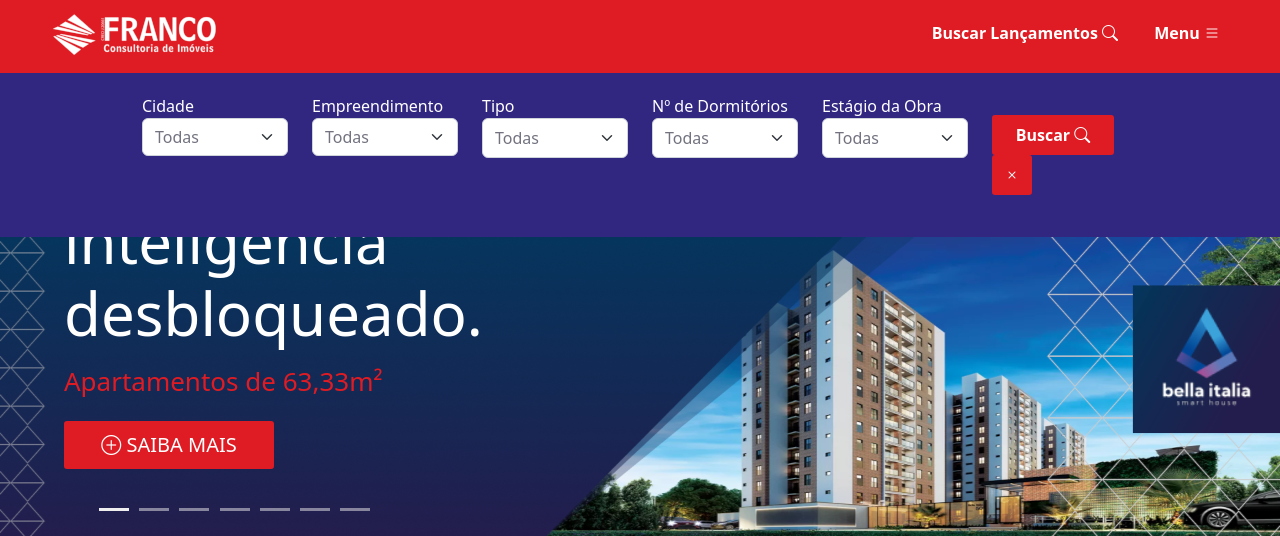
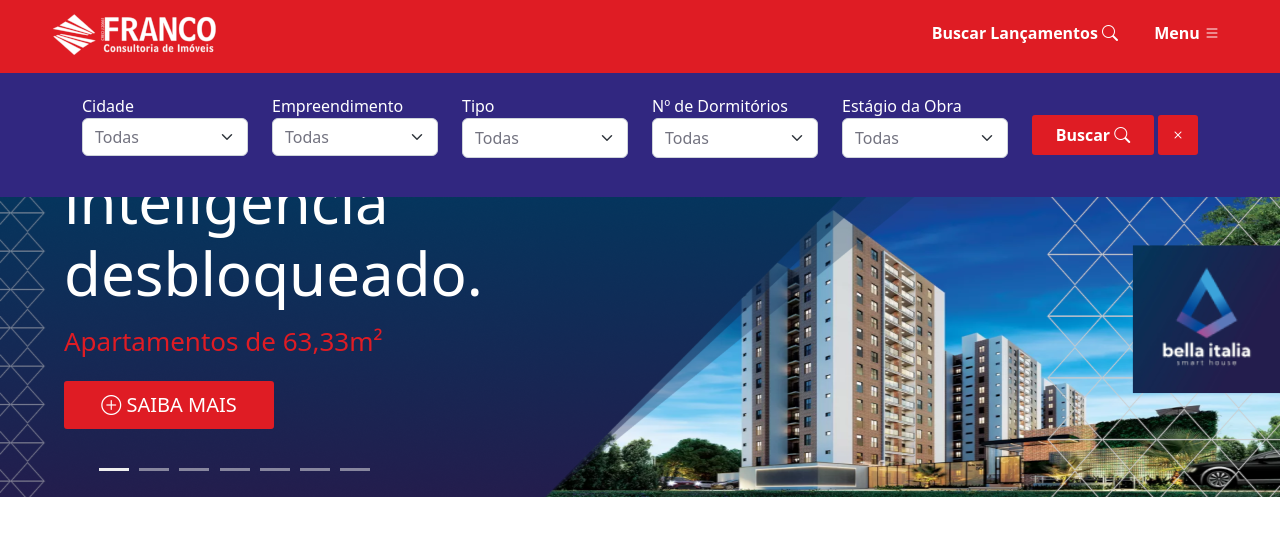
Before and after one commit to elenpetri/desafio-move-digital, a Flask app: page / in a window 1280 px wide, after a click on "Buscar Lançamentos". Shown: the top 536 px of the page. Run offline with Flask 2, Linux system fonts and the light colour scheme; some libraries are stand-ins or nearby versions.

Commit message:
🐛 FIX: Corrigido posicionamento do conteúdo do botão da pesquisa de lançamentos (desktop/mobile)

```diff
--- a/src/static/css/home.css
+++ b/src/static/css/home.css
@@ -66,7 +66,7 @@ body, html{
 }
 
 .area-busca {
-    padding: 21px 60px 21px 60px;
+    padding: 21px 0 21px 0;
 }
 
 .txt-area-busca {
@@ -526,9 +526,35 @@ body, html{
 
 /* ============================*/
 /*RESPONSIVO Min-width*/
+
+/*=================================================================================================================*/
+/*==============================================TAMANHOS RESPONSIVOS===============================================*/
+/*=================================================================================================================*/
+
+@media (max-width: 767px){
+    .bg-menu{
+        background-image: url(/static/imagens/bg-menu-p.png);
+    }
+
+    .min-h{
+        min-height: 50vh;
+    }
+
+
+    .logo-menu-fullscreen-desktop{
+        display: none !important;
+    }
+}
+
+@media (min-width: 768px) and (max-width: 1023px){
+    .bg-menu{
+        background-image: url(/static/imagens/bg-menu-m.png);
+    }
+}
+
 @media (min-width: 1024px) {
     .botao-header-mobile {
-        /*esconde botão de Buscar lançamentos para exibir o botão em modo mobile*/
+        /*esconde botão de Buscar lançamentos para exibir o botão em modo desktop*/
         display: none !important;
     }
 
@@ -584,52 +610,3 @@ body, html{
         display: none;
     }
 }
-
-/*=================================================================================================================*/
-/*==============================================TAMANHOS RESPONSIVOS===============================================*/
-/*=================================================================================================================*/
-
-@media screen and (max-width: 767px){
-    .bg-menu{
-        background-image: url(/static/imagens/bg-menu-p.png);
-    }
-
-    .min-h{
-        min-height: 50vh;
-    }
-
-
-    .logo-menu-fullscreen-desktop{
-        display: none !important;
-    }
-}
-
-
-@media screen and (min-width: 768px) and (max-width: 1023px){
-    .bg-menu{
-        background-image: url(/static/imagens/bg-menu-m.png);
-    }
-}
-
-
-
-/* MODAL MENU
-.bg-menu{
-    background-image: url(/static/imagens/bg-menu.png);
-    background-repeat: no-repeat;
-    background-size: 100%;
-
-}
-.bg-menu-right{
-    background-color: rgba(223, 28, 36, 0.91);;
-}
-
-.bg-menu-left{
-    background-color: rgba(49, 39, 128, 0.91);;
-
-
-
-
-
-
-}*/
--- a/src/templates/home.html
+++ b/src/templates/home.html
@@ -82,11 +82,11 @@
             </select>
           </div>
 
-          <div class="col area-busca d-flexjustify-content-between">
+          <div class="col area-busca d-flex justify-content-between">
             <button type="submit" id="btn-area-busca" class="btn">Buscar <i class="bi bi-search"></i></button>
 
-            <button type="button" id="btn-close-area-busca" class="btn" data-bs-toggle="collapse"
-              data-bs-target="#collapseMenu" aria-controls="collapseMenu"><i class="bi bi-x"></i>
+            <button type="button" id="btn-close-area-busca" class="btn" data-bs-toggle="collapse" data-bs-target="#collapseMenu"
+              aria-controls="collapseMenu"><i class="bi bi-x"></i>
             </button>
           </div>
         </div>
@@ -516,7 +516,7 @@
 
         <h1 class="txt-area-busca-mobile">Buscar Lançamentos</h1>
         <div class="container bg-busca">
-          <div class="row row-cols-1 row-cols-sm-2 row-cols-md-6">
+          <div class="row row-cols-1 row-cols-sm-2 row-cols-lg-6 row-cols-md-1">
             <div class="col">
               <span class="txt-area-busca">Cidade</span>
               <select class="form-select" aria-label="Default select example">
```
